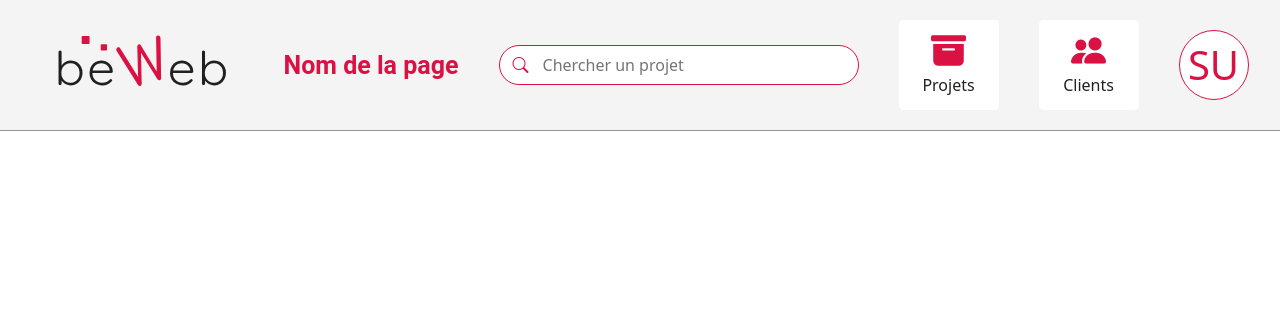
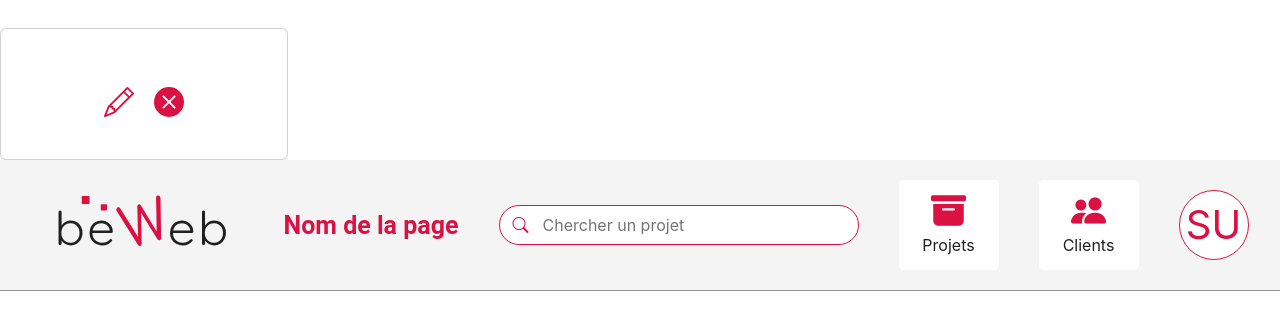
Before and after one commit to jchris3434/cms-front, a React (Create React App) app: page / in a window 1280 px wide. Shown: the top 330 px of the page. Built offline with nearby package versions, Linux system fonts and the light colour scheme.

Commit message:
IconButton.js was updated and MediaCard.js was added

```diff
--- a/src/index.js
+++ b/src/index.js
@@ -1,4 +1,3 @@
-
 import 'bootstrap/dist/css/bootstrap.min.css';
 import 'bootstrap/dist/js/bootstrap.bundle.min';
 import 'bootstrap-icons/font/bootstrap-icons.css';
@@ -7,11 +6,15 @@ import ReactDOM from 'react-dom/client';
 import './index.css';
 import App from './App';
 import reportWebVitals from './reportWebVitals';
+import MediaCard from './shared/component/MediaCard'
+import IconButton from './shared/generic/IconButton';
 
 
 const root = ReactDOM.createRoot(document.getElementById('root'));
 root.render(
   <React.StrictMode>
+    <IconButton/>
+    <MediaCard/>
     <App/>
   </React.StrictMode>
 );
--- a/src/shared/component/MediaCard.css
+++ b/src/shared/component/MediaCard.css
@@ -0,0 +1,12 @@
+.card-text {
+    display: flex;
+    justify-content: center;
+    align-items: center;
+
+}
+
+.icon-button {
+    display: flex;
+    justify-content: center;
+    /* Centre horizontalement les éléments enfants */
+}
--- a/src/shared/component/MediaCard.js
+++ b/src/shared/component/MediaCard.js
@@ -0,0 +1,41 @@
+import React from 'react';
+import CardGeneric from '../generic/CardGeneric';
+import IconButton from '../generic/IconButton';
+import { Card } from 'react-bootstrap';
+import 'bootstrap/dist/css/bootstrap.min.css';
+import './MediaCard.css';
+import { BsXCircleFill, BsPencil } from "react-icons/bs";
+
+function MediaCard(props) {
+  // Add an additional class to apply dark mode
+  const cardClasses = props.isDarkMode ? 'CardGeneric dark-mode' : 'CardGeneric';
+
+  // Function to handle redirection when card is clicked
+  const redirect = () => {
+    window.location.href = props.redirect;
+  };
+
+  // Check if props.isDarkMode exists before calling toString()
+  const isDarkModeString = props.isDarkMode ? props.isDarkMode.toString() : '';
+
+  return (
+
+    <CardGeneric isDarkMode={isDarkModeString} className={cardClasses} onClick={redirect}>
+
+      <Card.Body>
+        <div className="media">
+          {props.media}
+        </div>
+        <Card.Text className="card-text">{props.text}</Card.Text>
+        <div className="icon-button">
+        <IconButton icon={<BsPencil />}/>
+        <IconButton icon={<BsXCircleFill />}/>
+        </div>
+      </Card.Body>
+
+    </CardGeneric>
+
+  );
+}
+
+export default MediaCard;
--- a/src/shared/generic/IconButton.css
+++ b/src/shared/generic/IconButton.css
@@ -1,6 +1,6 @@
 /* GENERIC */
 
-.IconButton{
+.IconButton {
     border: none;
     cursor: pointer;
     background-color: transparent;
@@ -10,7 +10,7 @@
 }
 
 
-.IconButton > * {
+.IconButton>* {
     display: inline-block;
     padding: 0;
     margin: 0;
--- a/src/shared/generic/IconButton.js
+++ b/src/shared/generic/IconButton.js
@@ -12,11 +12,11 @@ import './IconButton.css';
  */
 function IconButton(props){
 
-    return (<>
+    return (
         <button className='IconButton' onClick={props.buttonAction}>
-            <i className={props.icon}></i>
+            {props.icon}
         </button>
-    </>)
+    )
 
 
 }
```
